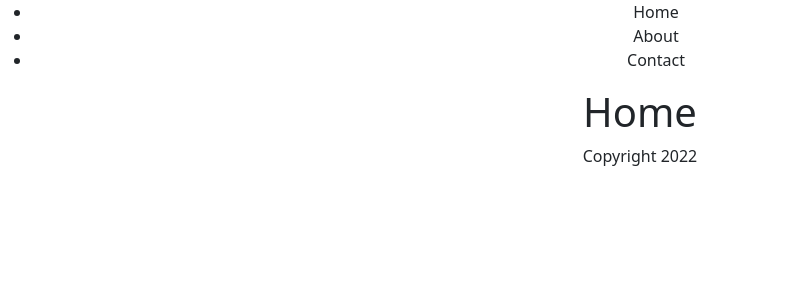
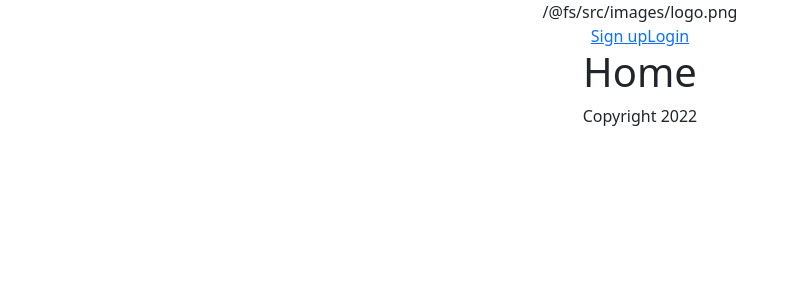
Before and after one commit to kabirbhai/red-onion, a React (Create React App) app: page / in a window 1280 px wide. Shown: the top 300 px of the page, without its empty margins (0-785 px from the left). Built offline with nearby package versions, Linux system fonts and the light colour scheme.

Commit message:
fontAwsome installed and firebase initilized

```diff
--- a/package.json
+++ b/package.json
@@ -3,10 +3,14 @@
   "version": "0.1.0",
   "private": true,
   "dependencies": {
+    "@fortawesome/fontawesome-svg-core": "^6.1.1",
+    "@fortawesome/free-solid-svg-icons": "^6.1.1",
+    "@fortawesome/react-fontawesome": "^0.1.18",
     "@testing-library/jest-dom": "^5.16.4",
     "@testing-library/react": "^13.0.1",
     "@testing-library/user-event": "^13.5.0",
     "bootstrap": "^5.1.3",
+    "firebase": "^9.6.11",
     "react": "^18.0.0",
     "react-bootstrap": "^2.2.3",
     "react-dom": "^18.0.0",
--- a/src/Pages/Shared/Header/Header.js
+++ b/src/Pages/Shared/Header/Header.js
@@ -1,14 +1,16 @@
 import React from "react";
+import { Link } from "react-router-dom";
+import Logo from "../../../images/logo.png";
 
 const Header = () => {
   return (
     <div>
       <nav>
-        <ul>
-          <li>Home</li>
-          <li>About</li>
-          <li>Contact</li>
-        </ul>
+        <div className="logo">{Logo}</div>
+        <div>
+          <Link to="/signup">Sign up</Link>
+          <Link to="/login">Login</Link>
+        </div>
       </nav>
     </div>
   );
--- a/src/firebase.init.js
+++ b/src/firebase.init.js
@@ -15,3 +15,5 @@ const firebaseConfig = {
 
 // Initialize Firebase
 const app = initializeApp(firebaseConfig);
+const auth = getAuth(app);
+export default auth;
```
Also changed, not shown: src/Pages/Shared/Header/Header.css (added), 1 other file (tests, documents, lock files or other folders).
